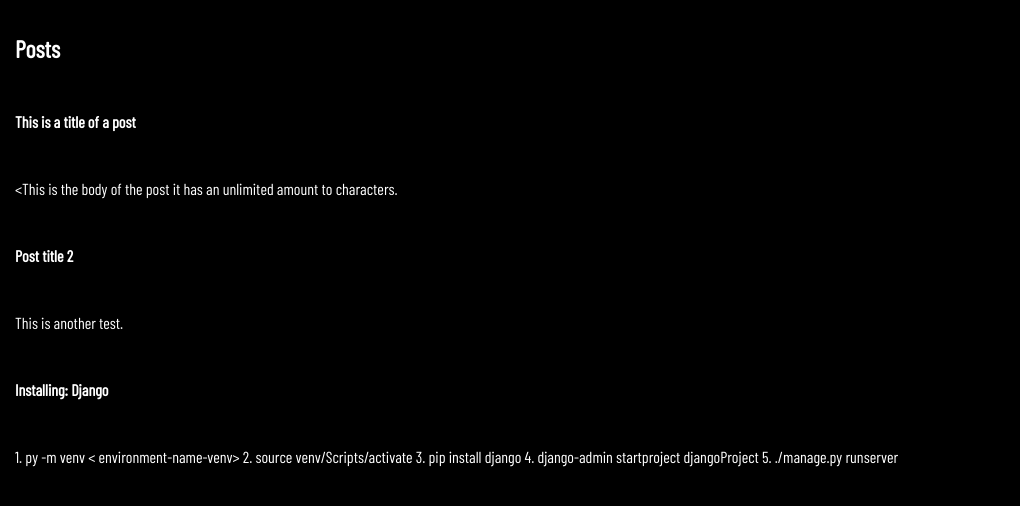
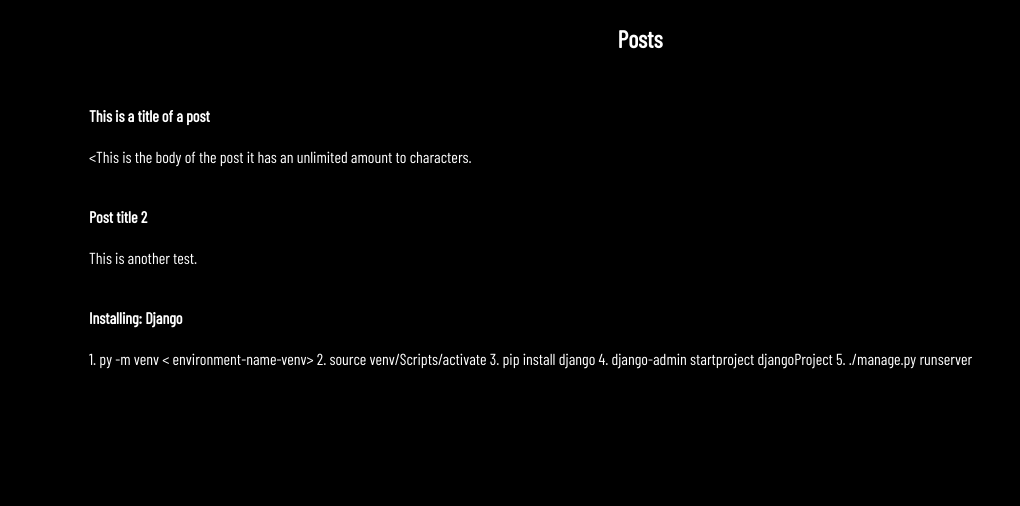
Before and after one commit to carminejcorbo/Django-Practice, a Django app: page / in a window 1280 px wide. Shown: the part 90-596 px from the top of the page, without its empty margins (0-1020 px from the left). Run offline with Django 4.2, Linux system fonts and the light colour scheme; data comes from the database, SQL or seed files in the repository; both versions use the stored data as it was after the commit.

Commit message:
Added some css to the post details.

```diff
--- a/practice/newapp/static/css/style.css
+++ b/practice/newapp/static/css/style.css
@@ -1,30 +1,64 @@
 
-* {
+*{
 	box-sizing: border-box;
 }
-body {
+body{
 	font-family: 'Barlow Condensed', 'Montserrat';
 	line-height: 1.6;
 	margin: 0;
 	min-height: 100vh;
 	background-color: black;
 }
-ul {
+
+ul{
   margin: 0;
   padding: 0;
   list-style: none;
   color: white;
 }
+
 a{
 	color: white;
 	text-decoration: none;
 
 }
-p,h2,h3, h4{
+.posts{
 	color: white;
-	font: Montserrat;
-	padding: 10px 15px;
-	text-decoration: none;
+	text-align: center;
+
+}
+
+.post-detail{
+	color:white;
+	margin-right: 5%;
+	margin-left: 5%;
+	/* border-color: white;
+	border-style: solid; */
+	padding: 5px
+}
+
+.individual-post{
+/* 	border-color: white;
+	border-style: solid; */
+}
+
+.individual-post,h4,p{
+	/* border-color: white;
+	border-style: solid; */
+	padding: 5px;
+	margin: 5px;
+}
+.post-title{
+	/* background-color: red; */
+	padding: 5px;
+	margin: 5px;
+	color:white;
+}
+.post-body{
+	/* background-color: blue; */
+	padding: 5px;
+	margin: 5px;
+	color: white;
 }
 
 .logo {
@@ -32,31 +66,32 @@ p,h2,h3, h4{
 	font-size: 1.45em;
 	color:white;
 }
+
 .logo a:hover{
 	color: #9c2c2c;
 }
+
 .main-nav {
 	margin-top: 5px;
+}
 
-}
-.logo a,
-.main-nav a {
+.logo a, .main-nav a{
 	padding: 10px 15px;
 	text-transform: uppercase;
 	text-align: center;
 	display: block;
 }
 
-.main-nav a {
+.main-nav a{
 	color: white;
 	font-size: .99em;
 }
 
-.main-nav a:hover {
+.main-nav a:hover{
 	color: #9c2c2c;
 }
 
-.header {
+.header{
 	padding-top: .5em;
 	padding-bottom: .5em;
 	background-color: black;
@@ -64,13 +99,11 @@ p,h2,h3, h4{
 	-moz-border-radius: 5px;
 	border-radius: 5px;
 }
-
-
 /* =================================
   Media Queries
 ==================================== */
 
-@media (min-width: 769px) {
+@media (min-width: 769px){
 	.header,
 	.main-nav {
 		display: flex;
@@ -79,12 +112,10 @@ p,h2,h3, h4{
 		flex-direction: column;
 		align-items: center;
 	}
-
 }
-@media (min-width: 1025px) {
+@media (min-width: 1025px){
 	.header {
 		flex-direction: row;
 		justify-content: space-between;
 	}
-
 }
--- a/practice/newapp/templates/base.html
+++ b/practice/newapp/templates/base.html
@@ -10,7 +10,6 @@
         <link href="{% static "css/style.css" %}" rel="stylesheet">
         <link href='https://fonts.googleapis.com/css?family=Barlow Condensed' rel='stylesheet'>
         <link href='https://fonts.googleapis.com/css?family=Montserrat' rel='stylesheet'>
-
     </head>
     <body>
 	<header class="header">
--- a/practice/newapp/templates/posts.html
+++ b/practice/newapp/templates/posts.html
@@ -1,8 +1,12 @@
 {% extends "base.html" %}
 {% block content %}
-    <h2>Posts</h2>
+    <h2 class="posts">Posts</h2>
+    <div class="post-detail">
     {% for post in posts %}
+    <div class="individual-post">
     <h4 class="post-title"> {{ post.title }}</h4>
     <p class="post-body">{{ post.body}}</p>
+    </div>
     {% endfor %}
+    </div>
 {% endblock %}
```
Also changed, not shown: practice/db.sqlite3.
